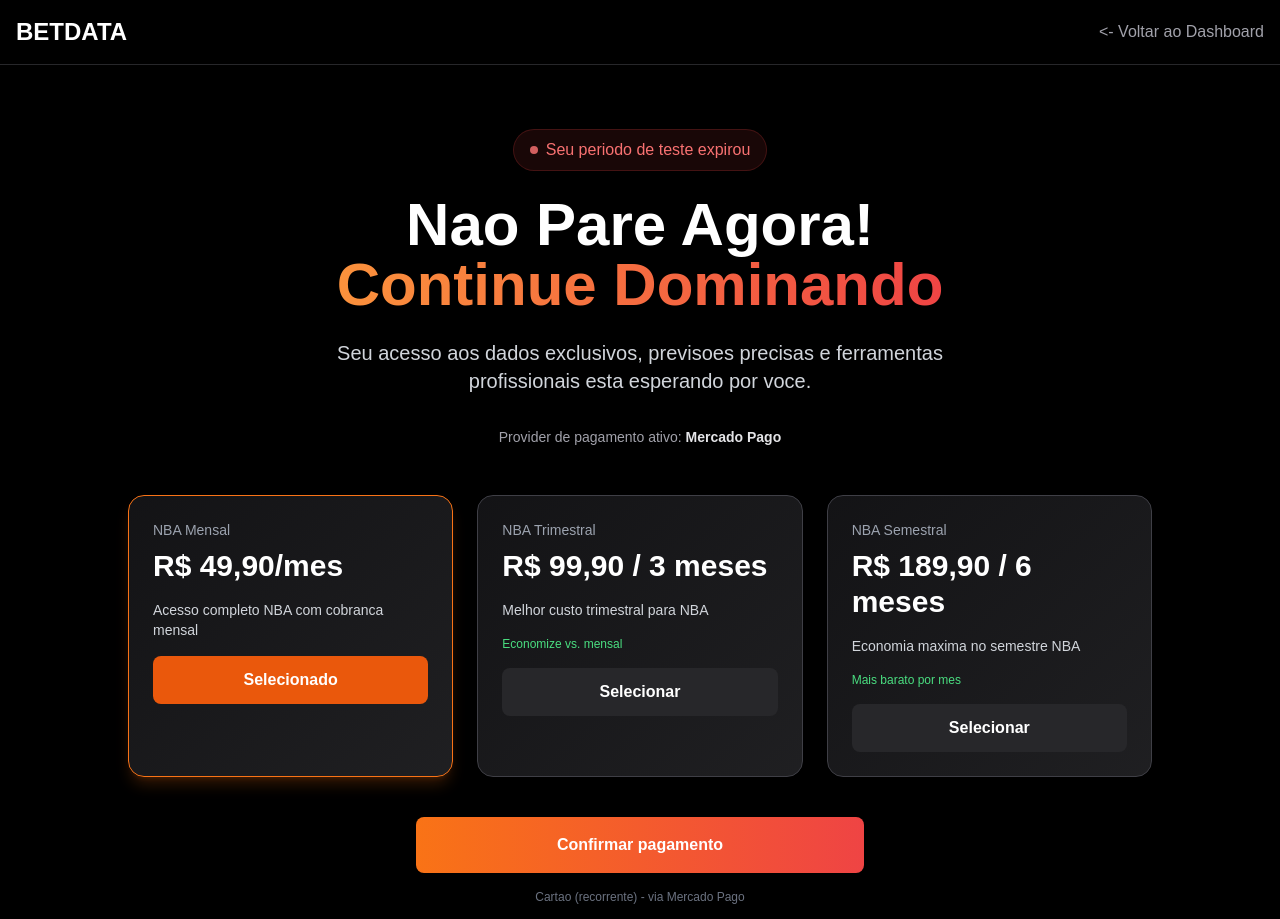
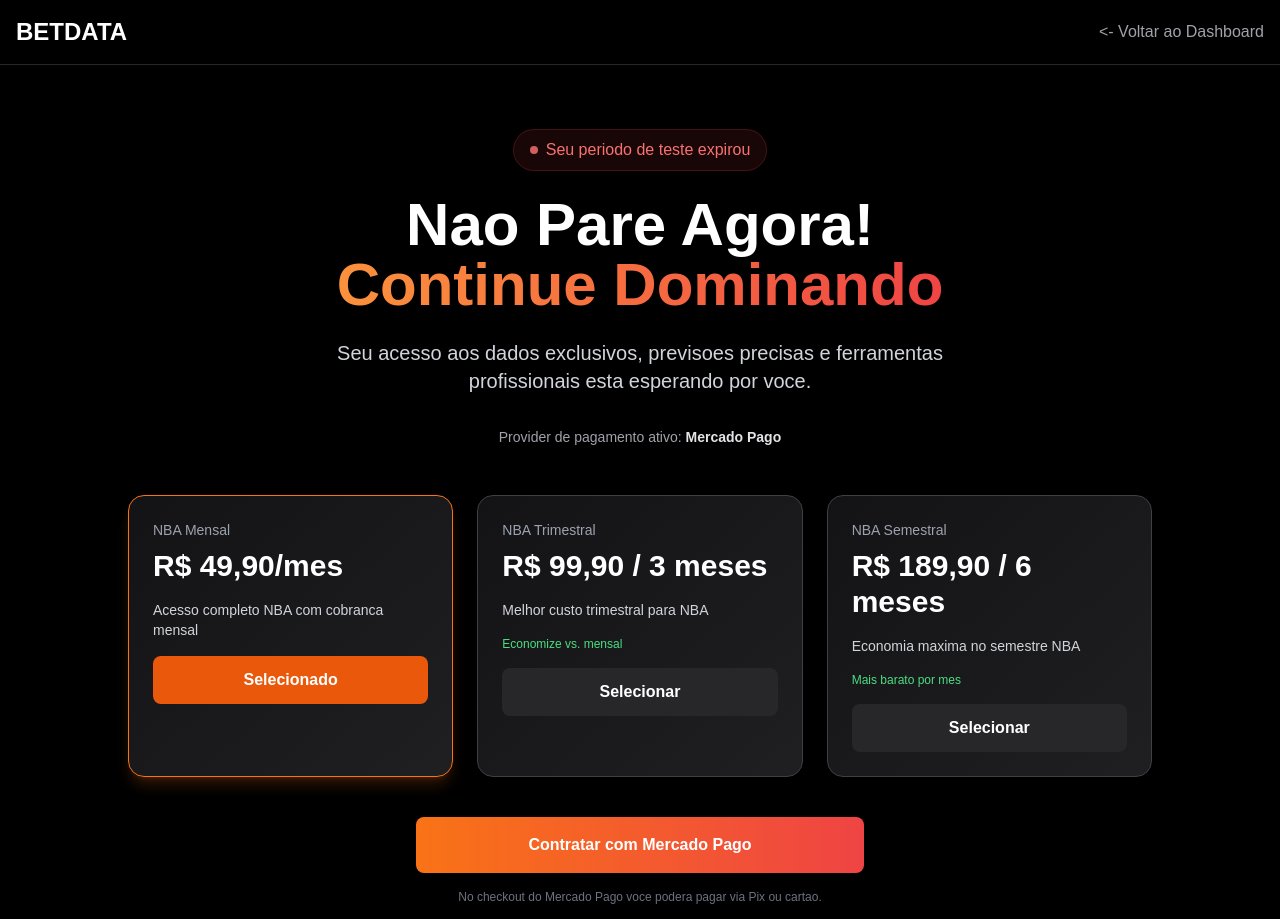
Before and after one commit to ansochagas/betdatanba, a Next.js app: page /upgrade in a window 1280 px wide. Shown: the top 919 px of the page. Built offline with nearby package versions, Linux system fonts and the light colour scheme; no server answers.

Commit message:
Simplify Mercado Pago upgrade flow

```diff
--- a/src/app/api/mercadopago/create-checkout-session/route.ts
+++ b/src/app/api/mercadopago/create-checkout-session/route.ts
@@ -45,7 +45,7 @@ export async function POST(request: NextRequest) {
       planId,
       userId: (session.user as any).id,
       email: session.user.email,
-      paymentMode: "card",
+      paymentMode: "checkout",
     });
 
     await prisma.subscription.upsert({
--- a/src/app/upgrade/page.tsx
+++ b/src/app/upgrade/page.tsx
@@ -60,6 +60,7 @@ const providerLabel =
 export default function Upgrade() {
   const router = useRouter();
   const { status } = useSession();
+  const isMercadoPago = billingProvider === "mercadopago";
   const [loading, setLoading] = useState(false);
   const [loadingPix, setLoadingPix] = useState(false);
   const [selectedPlan, setSelectedPlan] = useState(plans[0]?.id || "");
@@ -248,12 +249,21 @@ export default function Upgrade() {
             disabled={loading}
             className="w-full rounded-lg bg-gradient-to-r from-orange-500 to-red-500 px-6 py-4 font-bold text-white shadow-lg transition-all duration-300 hover:from-orange-600 hover:to-red-600 hover:shadow-xl disabled:cursor-not-allowed disabled:opacity-50"
           >
-            {loading ? "Processando..." : "Confirmar pagamento"}
+            {loading
+              ? isMercadoPago
+                ? "Redirecionando..."
+                : "Processando..."
+              : isMercadoPago
+                ? "Contratar com Mercado Pago"
+                : "Confirmar pagamento"}
           </button>
           <p className="mt-4 text-center text-xs text-gray-500">
-            Cartao (recorrente) - via {providerLabel}
+            {isMercadoPago
+              ? "No checkout do Mercado Pago voce podera pagar via Pix ou cartao."
+              : `Cartao (recorrente) - via ${providerLabel}`}
           </p>
 
+          {!isMercadoPago && (
             <div className="mt-4">
               <button
                 onClick={handleUpgradePix}
@@ -264,9 +274,11 @@ export default function Upgrade() {
               </button>
               <p className="mt-2 text-center text-xs text-gray-500">
                 Pix pre-pago: acesso por{" "}
-              {plans.find((p) => p.id === selectedPlan)?.periodDays ?? "X"} dias
+                {plans.find((p) => p.id === selectedPlan)?.periodDays ?? "X"}{" "}
+                dias
               </p>
             </div>
+          )}
         </div>
       </div>
     </div>
--- a/src/lib/billing/mercadopago.ts
+++ b/src/lib/billing/mercadopago.ts
@@ -77,7 +77,7 @@ export const createMercadoPagoCheckout = async (params: {
   planId: string;
   userId: string;
   email: string;
-  paymentMode: "card" | "pix";
+  paymentMode: "checkout" | "card" | "pix";
 }) => {
   const plan = getBillingPlanConfig(params.planId);
   const baseUrl = getPublicAppUrl();
```
Lines whose indentation alone changed are shown as unchanged.
